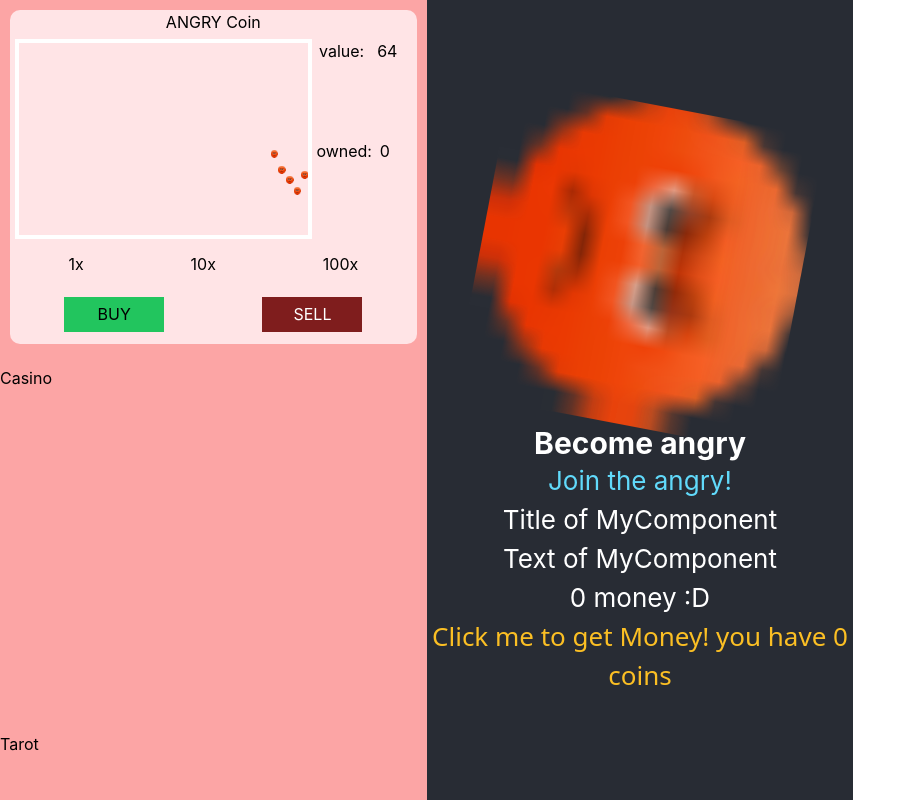
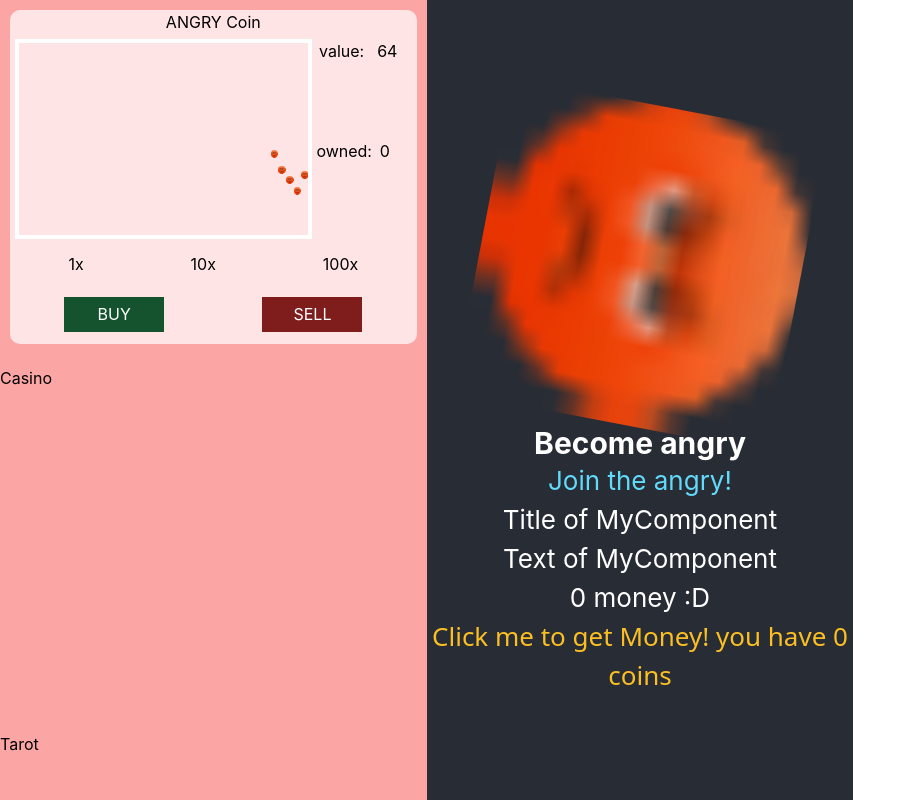
Before and after one commit to Wolfelijolex/Angry-Clicker, a React (Create React App) app: page / in a window 1280 px wide. Shown: the top 800 px of the page, without its empty margins (0-916 px from the left). Built offline with nearby package versions, Linux system fonts and the light colour scheme.

Commit message:
Better conditionals for buttons

```diff
--- a/src/components/StockMarket/StockMarket.tsx
+++ b/src/components/StockMarket/StockMarket.tsx
@@ -115,8 +115,8 @@ function StockMarket(props: StockMarketProps) {
         </div>
         {/* Stockmarket button flex */}
         <div className={`${styles.StockMarket__buttons}`}>
-          <button disabled={buyAmount*stockPrice > money} className={`${styles.StockMarket__buttons__buy}`} onClick={handleCoinBuy}>BUY</button>
-          <button disabled={coins == 0} className={`${styles.StockMarket__buttons__sell}`} onClick={handleCoinSell}>SELL</button>
+          <button disabled={buyAmount*stockPrice > money || buyAmount == 0} className={`${styles.StockMarket__buttons__buy}`} onClick={handleCoinBuy}>BUY</button>
+          <button disabled={coins == 0 || buyAmount == 0} className={`${styles.StockMarket__buttons__sell}`} onClick={handleCoinSell}>SELL</button>
         </div>
       </div>
     </section>
```
